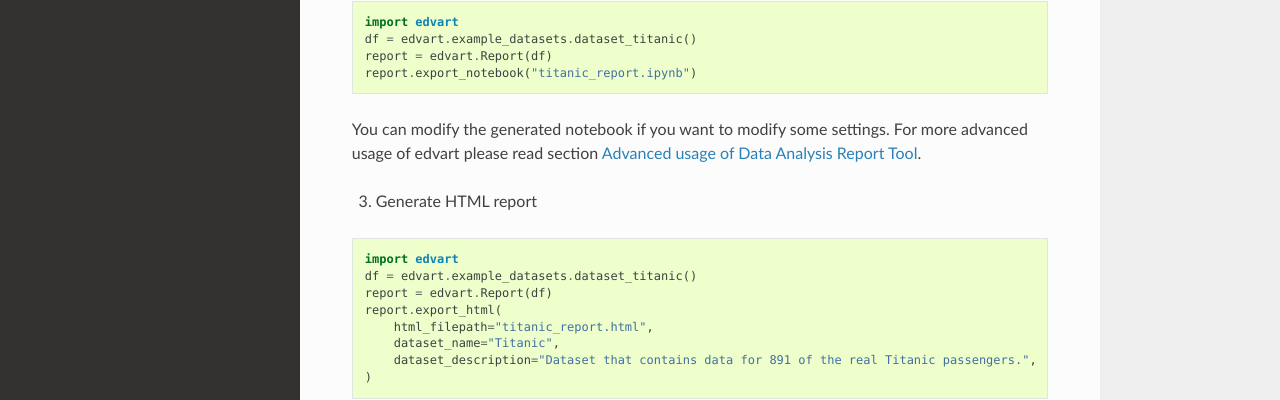
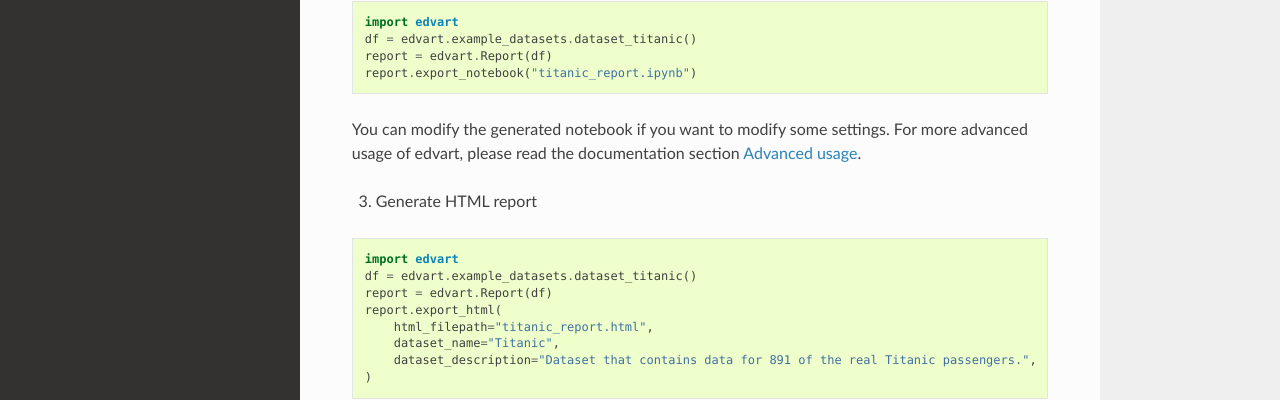
Before and after one commit to datamole-ai/edvart, a Sphinx documentation site: the page built from docs/getting_started.rst, in a window 1280 px wide and 943 px high. Shown: the part 355-755 px from the top of the window. Built offline with Sphinx 7.4.7 and the Read the Docs theme 2.0.0, drawn with Linux system fonts in a browser that asks for light colours; pages that are not in the unit, such as notebooks, are missing from menus.

Commit message:
docs: Improve getting started section
* Fix bad display text for section link
* Improve wording

```diff
--- a/docs/getting_started.rst
+++ b/docs/getting_started.rst
@@ -19,8 +19,8 @@ Getting started
     report.export_notebook("titanic_report.ipynb")
 
 You can modify the generated notebook if you want to modify some settings.
-For more advanced usage of edvart please read section
-:ref:`Advanced usage of Data Analysis Report Tool <advanced_usage>`.
+For more advanced usage of edvart, please read the documentation section
+:ref:`Advanced usage <advanced_usage>`.
 
 3. Generate HTML report
 
```
